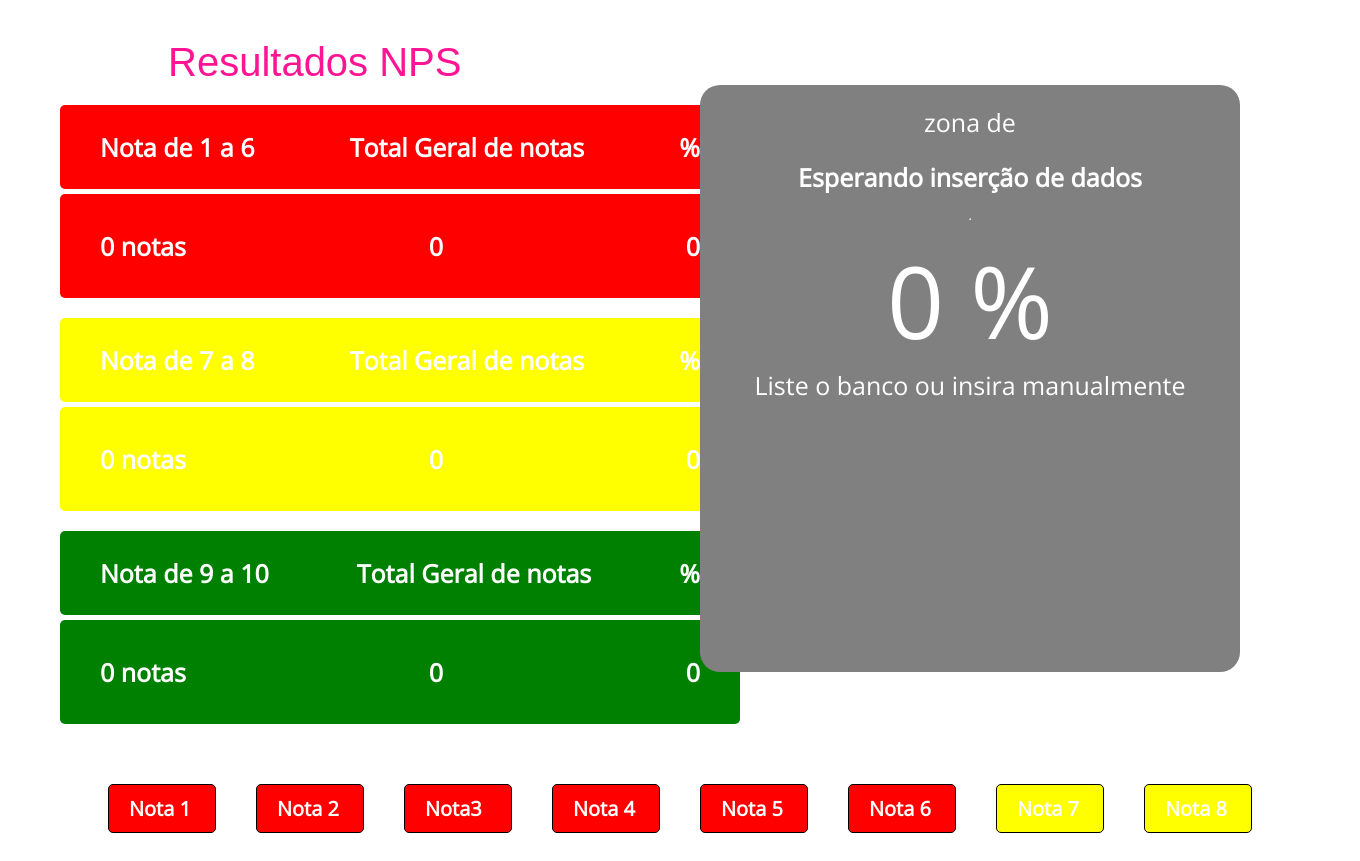
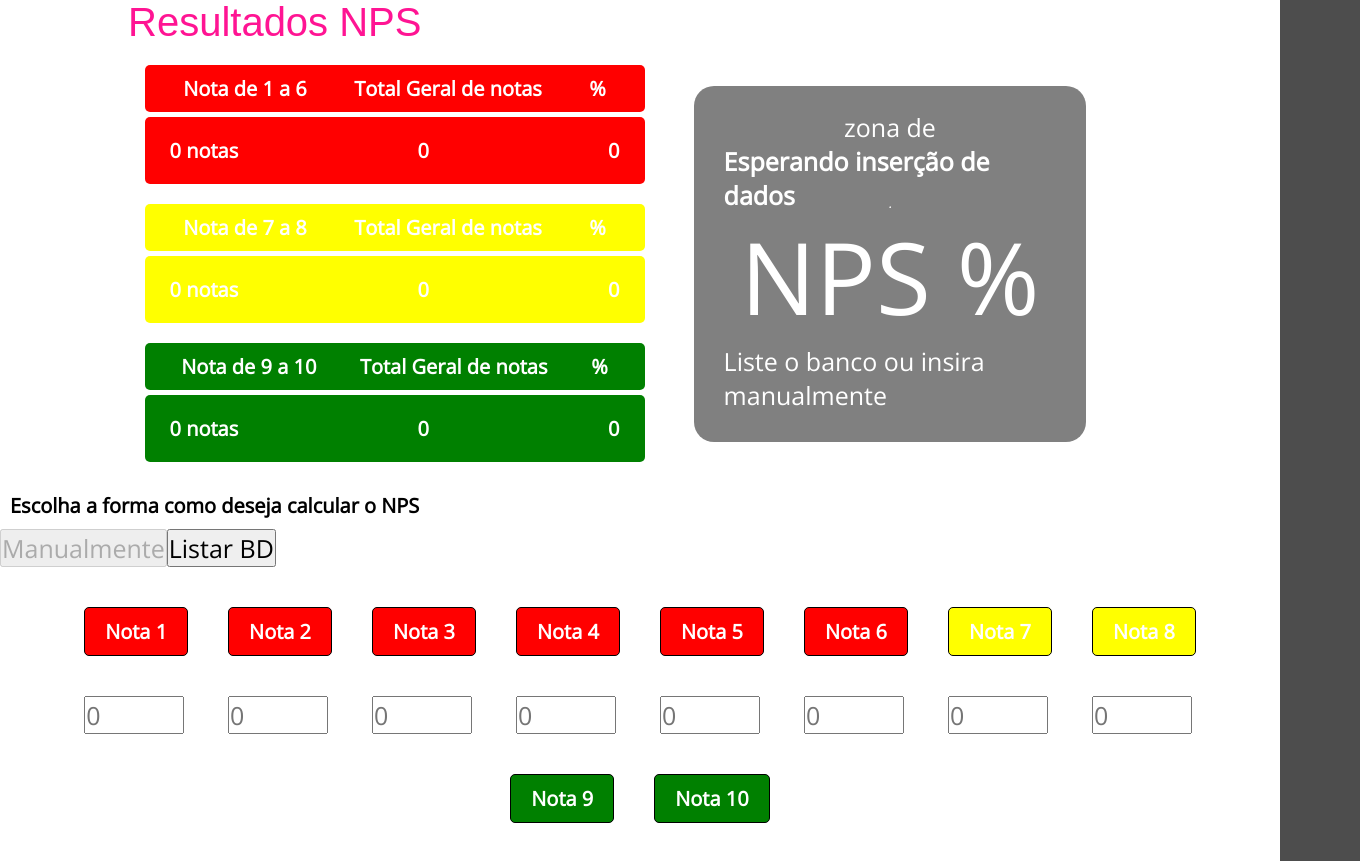
Before and after one commit to DarlanMendes/NPS-Digital-College, a React (Create React App) app: page /nps-report in a window 1280 px wide. Shown: the top 861 px of the page, 1360 px wide, since content can reach past the window. Built offline with nearby package versions, Linux system fonts and the light colour scheme.

Commit message:
Adição de um seletor para BD ou inserção manual, além da lógica para inserção manual

```diff
--- a/src/components/NPSdetails.css
+++ b/src/components/NPSdetails.css
@@ -2,7 +2,7 @@
     display: flex;
     flex-direction: column;
     max-width: 1600px;
-    margin: 20px auto;
+    margin:20px 0;
 
 }
 .Item a{
@@ -10,20 +10,26 @@
 }
 .title{
     display: flex;
-    width: 100%;
-    justify-content: space-between;
+    width: 90%;
+    min-width: 500px;
+    justify-content: space-around;
     color: white;
-    padding: 0px 40px;
+    padding: 0px 15px;
     border-radius: 5px;
 
 }
 
 .subtitle{
     display: flex;
-    width:100%;
+    width:90%;
+    min-width: 500px;
     justify-content: space-between;
     margin-top: 5px;
     color: white;
-    padding: 10px 40px;
+    padding: 10px 15px;
     border-radius: 5px;
 }
+h3{
+    font-size: 0.8em;
+    margin:10px;
+}
--- a/src/components/NPSdetails.js
+++ b/src/components/NPSdetails.js
@@ -20,7 +20,7 @@ const NPSdetails =({setVote,votes})=>{
                             <div className='subtitle' style={{backgroundColor:item.bgColor}} >
                                 <h3> {item.gradeLength} notas</h3>
                                 <h3> {item.totalGradeLength>=1?item.totalGradeLength:0}</h3>
-                                <h3>{item.totalGradeLength>=1?((item.gradeLength) / (item.totalGradeLength) * 100 ):0}</h3>
+                                <h3>{item.totalGradeLength>=1?(((item.gradeLength) / (item.totalGradeLength) * 100 )).toFixed(2):0}</h3>
                             </div>
 
                         </Link>
--- a/src/components/NPSdisplay.css
+++ b/src/components/NPSdisplay.css
@@ -4,10 +4,11 @@
     max-width: 600px;
     display: flex;
     flex-direction: column;
-    justify-content: start;
+    justify-content: center;
     align-items: center;
     padding: 30px;
     border-radius: 20px;
+    margin:auto;
 }
 
 .NPS-display-title {
--- a/src/components/NPSdisplay.js
+++ b/src/components/NPSdisplay.js
@@ -44,7 +44,7 @@ const NPSdisplay = ({ nps }) => {
                 </div>
             </div>
             <hr />
-            <div className='NPS-display-result'>  {nps ? nps : 0} %  </div>
+            <div className='NPS-display-result'>  {nps>=-100&&nps<=100? nps : "NPS"} %  </div>
             <div className='NPS-display-text'> {nps >= 75 ? npsResult[0].text :
                 nps >= 50 ? npsResult[1].text :
                     nps >= 0 ? npsResult[2].text :
--- a/src/pages/NpsReport/index.css
+++ b/src/pages/NpsReport/index.css
@@ -1,17 +1,24 @@
+* {
+    margin: 0;
+    padding: 0;
+    box-sizing: border-box;
+}
+
 body{
     background-color: white;
 }
+
+
 .mainResults{
-    padding: 40px;
     background-color: white;
     height: 100%;
     width:100vw;
-    display: grid;
     flex-direction: column;
     flex-wrap: wrap;
     justify-content: center;
     align-items: center;
 }
+
 header{
     color: deeppink;
     font-size: 40px;
@@ -20,10 +27,12 @@ header{
     font-family:Arial, Helvetica, sans-serif;
 }
 
-main{
+.main-Display{
     display:flex;
     flex-wrap: wrap;
-    justify-content: space-around;
+    justify-content: center;
+    align-items: center;
+
 }
 .btn-report{
     display: flex;
@@ -32,11 +41,12 @@ main{
     margin: 40px auto;
 }
 .NPS-display-left{
-    min-width: 600px;
-   max-width: 900px;
+    min-width: 300px;
+   max-width: 80vw;
 }
 .NPS-display-right{
-    min-width:600px;
+    min-width:300px;
+    max-width:100vw;
 
 }
 .Display-individual-grades{
@@ -49,7 +59,7 @@ main{
 
 .individual-grade{
     background-color: red;
-   border: solid 1px black;
+    border: solid 1px black;
     color:white;
     border-radius: 5px;
     padding: 10px 20px;
@@ -66,3 +76,11 @@ main{
     width: 150px;
 
 }
+
+@media (max-width: 300px){
+    .Display-individual-grades{
+        display:grid;
+        grid-template-columns: 150px 150px;
+        justify-content: center;
+    }
+}
--- a/src/pages/NpsReport/index.js
+++ b/src/pages/NpsReport/index.js
@@ -7,24 +7,25 @@ import NPSdisplay from '../../components/NPSdisplay';
 
 
 
-const NpsReport = ({ votes, setVotes, setVote}) => {
+const NpsReport = ({ votes, setVotes, setVote }) => {
 
+    const [readDB, setReadDB] = useState(false);
     const [detractors, setDetractors] = useState(0);
     const [passives, setPassives] = useState(0);
     const [promoters, setPromoters] = useState(0);
     const [list, setList] = useState([]);
     const [total, setTotal] = useState(0);
     const [nps, setNPS] = useState(0);
-    const [gradeVoters, setGradeVoters] = useState([{ class: "Nota 1", grade: 0 },
+    const [gradeVoters, setGradeVoters] = useState([{ class: "Nota 1", grade: 0, color: "red" },
     { class: "Nota 2", grade: 0, color: "red" },
-    { class: "Nota3", grade: 0, color: "red" },
+    { class: "Nota 3", grade: 0, color: "red" },
     { class: "Nota 4", grade: 0, color: "red" },
     { class: "Nota 5", grade: 0, color: "red" },
     { class: "Nota 6", grade: 0, color: "red" },
     { class: "Nota 7", grade: 0, color: "yellow" },
     { class: "Nota 8", grade: 0, color: "yellow" },
     { class: "Nota 9", grade: 0, color: "green" },
-    { class: "Nota10", grade: 0, color: "green" }]);
+    { class: "Nota 10", grade: 0, color: "green" }]);
 
 
     // Aquisição das notas no banco de dados---------------------------------------------
@@ -36,13 +37,30 @@ const NpsReport = ({ votes, setVotes, setVote}) => {
             setList([]);
             list.push(doc.data());
         });
+
+        console.log("raed Db", readDB,list);
          Listed();
 
     }
+
+    const handleChoice=()=>{
+        setReadDB(!readDB);
+
+    }
+    const SetUpVotes = () => {
+
+        if (gradeVoters) {
+            Listed();
+        }
+    }
+
+
     // Separação e classificação das notas ----------------------------------------
     const Listed = () => {
         let qt1 = 0; let qt2 = 0; let qt3 = 0; let qt4 = 0; let qt5 = 0; let qt6 = 0; let qt7 = 0; let qt8 = 0; let qt9 = 0; let qt10 = 0;
+        if (readDB) {
             list.forEach((item) => {
+                console.log("entrou db")
                 switch (parseInt(item.vote)) {
                     case 1:
                         qt1 = qt1 + 1;
@@ -78,32 +96,74 @@ const NpsReport = ({ votes, setVotes, setVote}) => {
                         break;
 
                 }
+            })
+        }
+        else {
+            gradeVoters.forEach((item) => {
+
+                switch ((item.class)) {
+                    case 'Nota 1':
+                        qt1 = item.grade;
+                        break;
+                    case 'Nota 2':
+                        qt2 = item.grade;
+                        break;
+                    case 'Nota 3':
+                        qt3 = item.grade;
+                        break;
+                    case 'Nota 4':
+                        qt4 = item.grade;
+                        break;
+                    case 'Nota 5':
+                        qt5 = item.grade;
+                        break;
+                    case 'Nota 6':
+                        qt6 = item.grade;
+                        break;
+                    case 'Nota 7':
+                        qt7 = item.grade;
+                        break;
+                    case 'Nota 8':
+                        qt8 = item.grade;
+                        break;
+                    case 'Nota 9':
+                        qt9 = item.grade;
+                        break;
+                    case 'Nota 10':
+                        qt10 = item.grade;
+                        break;
+
+                }
+            })
+
+        }
         setGradeVoters([{ class: "Nota 1", grade: qt1, color: "red" },
         { class: "Nota 2", grade: qt2, color: "red" },
-            { class: "Nota3", grade: qt3, color: "red" },
+        { class: "Nota 3", grade: qt3, color: "red" },
         { class: "Nota 4", grade: qt4, color: "red" },
         { class: "Nota 5", grade: qt5, color: "red" },
         { class: "Nota 6", grade: qt6, color: "red" },
         { class: "Nota 7", grade: qt7, color: "yellow" },
         { class: "Nota 8", grade: qt8, color: "yellow" },
         { class: "Nota 9", grade: qt9, color: "green" },
-            { class: "Nota10", grade: qt10, color: "green" }])
+        { class: "Nota 10", grade: qt10, color: "green" }])
 
-        })
 
-        setDetractors(qt1 + qt2 + qt3 + qt4 + qt5 + qt6);
-        setPassives(qt7 + qt8);
-        setPromoters(qt9 + qt10);
-        setTotal(qt1 + qt2 + qt3 + qt4 + qt5 + qt6 + qt7 + qt8 + qt9 + qt10);
 
+        setDetractors(eval(qt1) + eval(qt2) + eval(qt3) + eval(qt4) + eval(qt5) + eval(qt6));
+        setPassives(eval(qt7) + eval(qt8));
+        setPromoters(eval(qt9) + eval(qt10));
+        setTotal(eval(qt1) + eval(qt2) + eval(qt3) + eval(qt4) + eval(qt5) + eval(qt6)+eval(qt7) + eval(qt8)+eval(qt9) + eval(qt10));
+
+        console.log("notas", typeof(qt1), qt2, qt3, qt4, qt5, qt6, qt7, qt8, qt9, qt10)
     }
     //------Garantia de serão carregados os dados quando houver mudanças---------------------------------------------------
     useEffect(() => {
-        setVotes([{ class: "Nota de 1 a 6", gradeLength: detractors, totalGradeLength: total, bgColor:"red"},
-        { class: "Nota de 7 a 8", gradeLength: passives, totalGradeLength: total, bgColor:"yellow" },
-        { class: "Nota de 9 a 10", gradeLength: promoters, totalGradeLength: total, bgColor:"green" }]);
+        setVotes([{ class: "Nota de 1 a 6", gradeLength: detractors, totalGradeLength: total, bgColor: "red" },
+        { class: "Nota de 7 a 8", gradeLength: passives, totalGradeLength: total, bgColor: "yellow" },
+        { class: "Nota de 9 a 10", gradeLength: promoters, totalGradeLength: total, bgColor: "green" }]);
 
-        setNPS(((promoters - detractors) * 100) / total);
+        setNPS((((promoters - detractors) * 100) / total).toFixed(2));
 
         console.log(gradeVoters)
     }, [detractors, passives, promoters, nps]);
@@ -115,7 +175,7 @@ const NpsReport = ({ votes, setVotes, setVote}) => {
 
         <div className='mainResults'>
             <header>Resultados NPS</header>
-            <main>
+            <main className='main-Display'>
                 <div className="NPS-display-left">
                     <NPSdetails votes={votes} setVote={setVote} />
                 </div>
@@ -123,14 +183,18 @@ const NpsReport = ({ votes, setVotes, setVote}) => {
                     <NPSdisplay nps={nps} />
                 </div>
             </main>
+            <h3>Escolha a forma como deseja calcular o NPS</h3>
+            <button onClick={handleChoice} disabled={readDB?false:true}>Manualmente</button>
+            <button onClick={handleChoice}disabled={readDB?true:false}>Listar BD</button>
             <div className='Display-individual-grades'>
                 {gradeVoters.map((note, index) =>
                 (<div className="group-grade" key={index}>
-                    <h3 className='individual-grade' style={({backgroundColor:note.color})}>{note.class}</h3>
-                    <input className='input-individual-grade'type="number" placeholder={note.grade}></input>
+                    <h3 className='individual-grade' style={({ backgroundColor: note.color })}>{note.class}</h3>
+                    <input className='input-individual-grade' type="number" placeholder={note.grade} onChange={(e) => { note.grade = (e.target.value) }}></input>
                 </div>))}
             </div>
-            <button className="btn-report" onClick={ListVotes}>{total > 0 ? "Recarregar Lista" : "Listar"}</button>
+            <button className="btn-report" onClick={ListVotes} style={{display:!readDB&&'none'}}>Calcular NPS</button>
+            <button className="btn-report-set-up" onClick={SetUpVotes} style={{display:readDB&&'none'}}>Calcular NPS</button>
         </div>
 
     );
--- a/src/pages/SignUp/index.js
+++ b/src/pages/SignUp/index.js
@@ -46,7 +46,7 @@ const SignUp = () => {
 
     return (
         <>
-            <div className="quadro">
+            <div className="quadro-Sign-Up">
 
                 <div className="login">
                     <span className="Title">Crie um nova conta</span>
@@ -58,7 +58,7 @@ const SignUp = () => {
                     </div>
                 </div>
                 <div className="logo">
-                    <img className="imgn" src={require('./Medidor.png')} />
+                    <img className="imgn" src={medidor} />
 
                 </div>
             </div>
```
Also changed, not shown: src/pages/SignUp/index.css (+9 -7 lines). Lines whose indentation alone changed are shown as unchanged.
